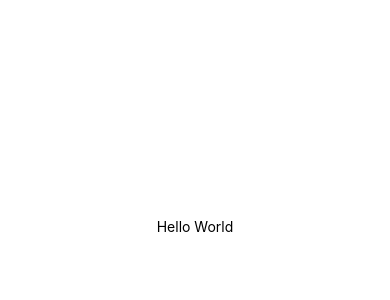
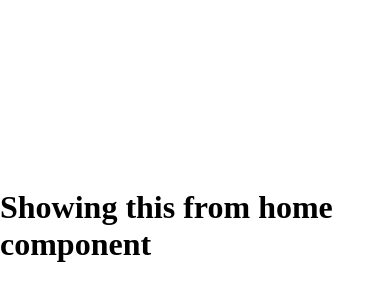
Before and after one commit to SMRsaimon/Super-Shop-React-NAtive, a React Native app: screen / in a window 390 px wide. Shown: the part 196-496 px from the top of the page. Built offline with nearby package versions, Linux system fonts and the light colour scheme.

Commit message:
components folder added

```diff
--- a/App.js
+++ b/App.js
@@ -1,11 +1,12 @@
 import { StatusBar } from 'expo-status-bar';
 import React from 'react';
-import { StyleSheet, Text, View } from 'react-native';
+import { StyleSheet, View } from 'react-native';
+import Home from './components/Home/Home';
 
 export default function App() {
   return (
     <View style={styles.container}>
-      <Text>Hello World</Text>
+      <Home/>
       <StatusBar style="auto" />
     </View>
   );
--- /dev/null
+++ b/components/Home/Home.jsx
@@ -0,0 +1,11 @@
+import React from 'react';
+
+const Home = () => {
+    return (
+        <div>
+            <h1>Showing this from home component</h1>
+        </div>
+    );
+};
+
+export default Home;
```
